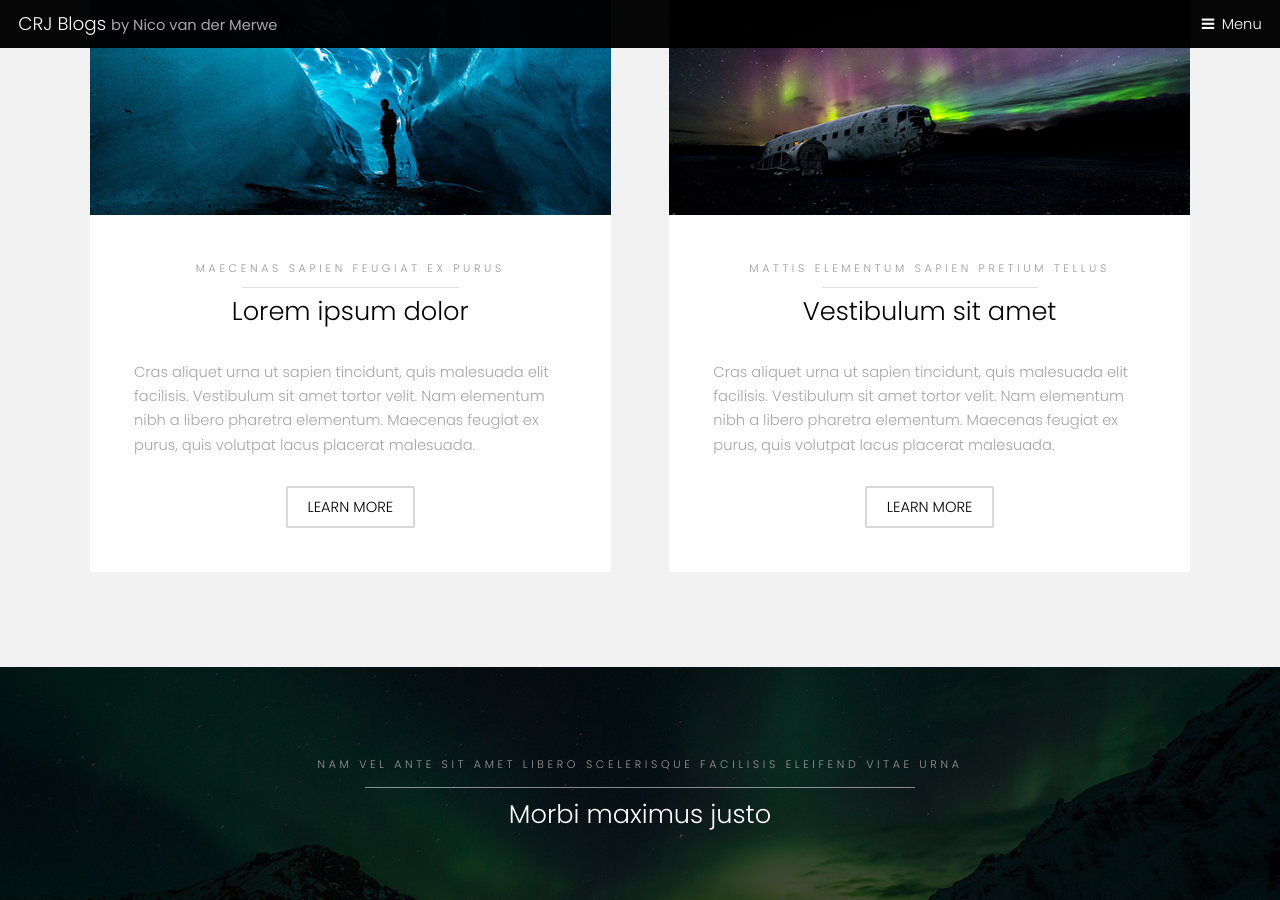
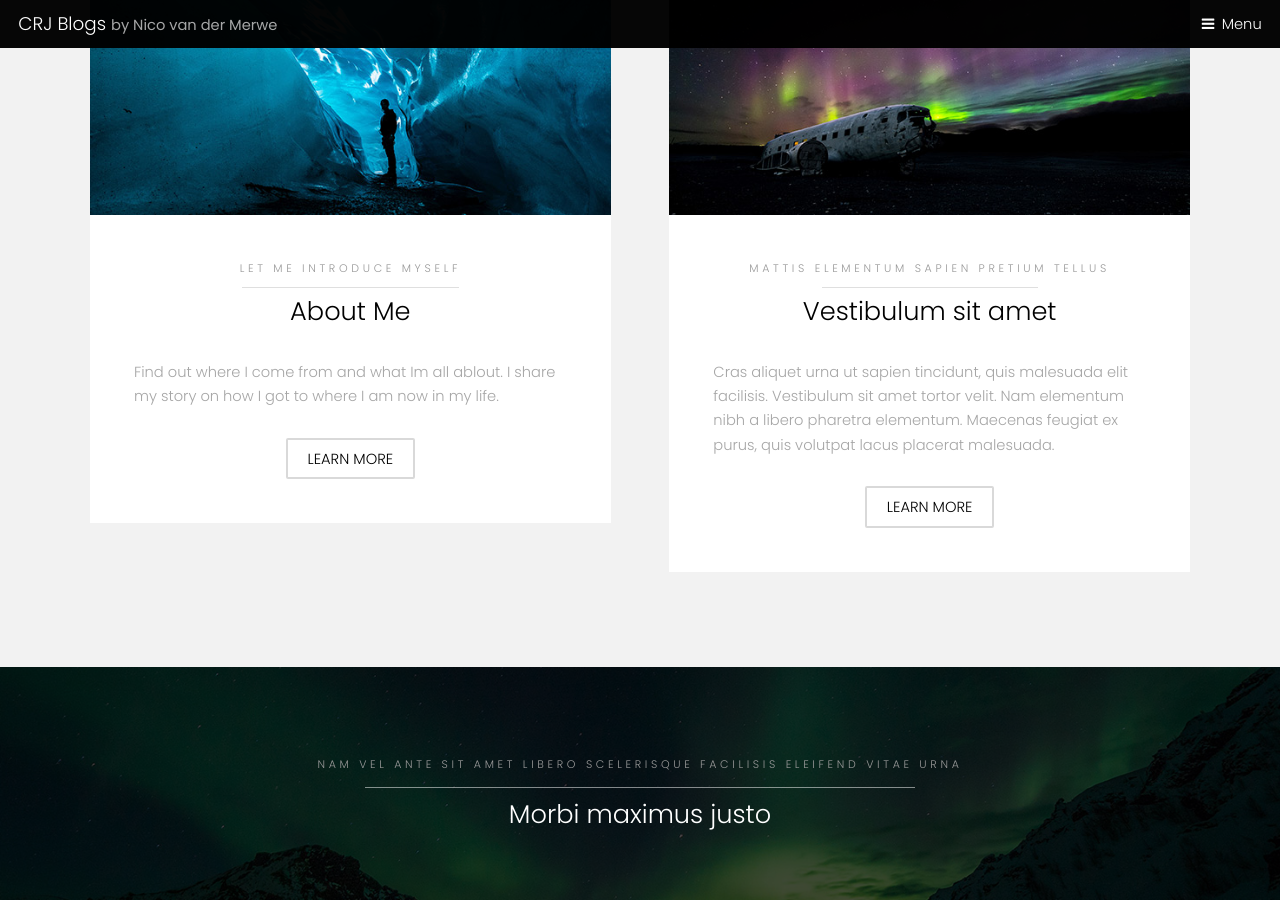
Before and after one commit to NicoVDMerweCRJ/NicoVDMerweCRJ.github.io, a Jekyll site: the page index.html, which Jekyll copies as it is, in a window 1280 px wide and 900 px high, scrolled down 808 px. Built offline with Jekyll 4.4.1, drawn with Linux system fonts in a browser that asks for light colours.

Commit message:
Update index.html

```diff
--- a/index.html
+++ b/index.html
@@ -79,10 +79,10 @@
 								</div>
 								<div class="content">
 									<header class="align-center">
-										<p>maecenas sapien feugiat ex purus</p>
-										<h2>Lorem ipsum dolor</h2>
+										<p>Let me introduce myself</p>
+										<h2>About Me</h2>
 									</header>
-									<p> Cras aliquet urna ut sapien tincidunt, quis malesuada elit facilisis. Vestibulum sit amet tortor velit. Nam elementum nibh a libero pharetra elementum. Maecenas feugiat ex purus, quis volutpat lacus placerat malesuada.</p>
+									<p>Find out where I come from and what Im all ablout. I share my story on how I got to where I am now in my life. </p>
 									<footer class="align-center">
 										<a href="#" class="button alt">Learn More</a>
 									</footer>
@@ -122,39 +122,6 @@
 				</div>
 			</section>
 
-		<!-- Three -->
-			<section id="three" class="wrapper style2">
-				<div class="inner">
-					<header class="align-center">
-						<p class="special">Nam vel ante sit amet libero scelerisque facilisis eleifend vitae urna</p>
-						<h2>Morbi maximus justo</h2>
-					</header>
-					<div class="gallery">
-						<div>
-							<div class="image fit">
-								<a href="#"><img src="images/pic01.jpg" alt="" /></a>
-							</div>
-						</div>
-						<div>
-							<div class="image fit">
-								<a href="#"><img src="images/pic02.jpg" alt="" /></a>
-							</div>
-						</div>
-						<div>
-							<div class="image fit">
-								<a href="#"><img src="images/pic03.jpg" alt="" /></a>
-							</div>
-						</div>
-						<div>
-							<div class="image fit">
-								<a href="#"><img src="images/pic04.jpg" alt="" /></a>
-							</div>
-						</div>
-					</div>
-				</div>
-			</section>
-
-
 		<!-- Footer -->
 			<footer id="footer">
 				<div class="container">
```
Also changed, not shown: other parts of index.html (+1 -1 lines).
